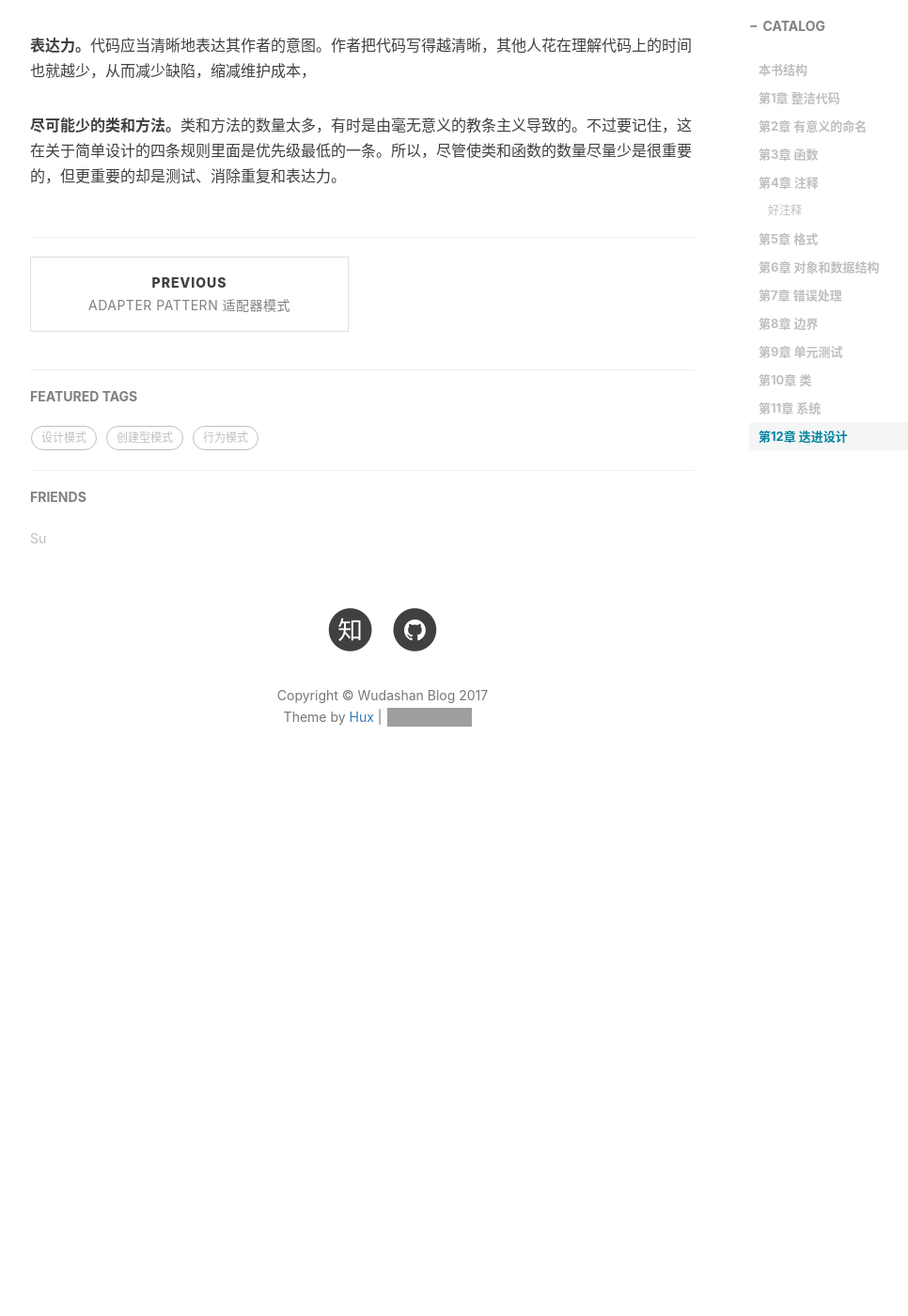
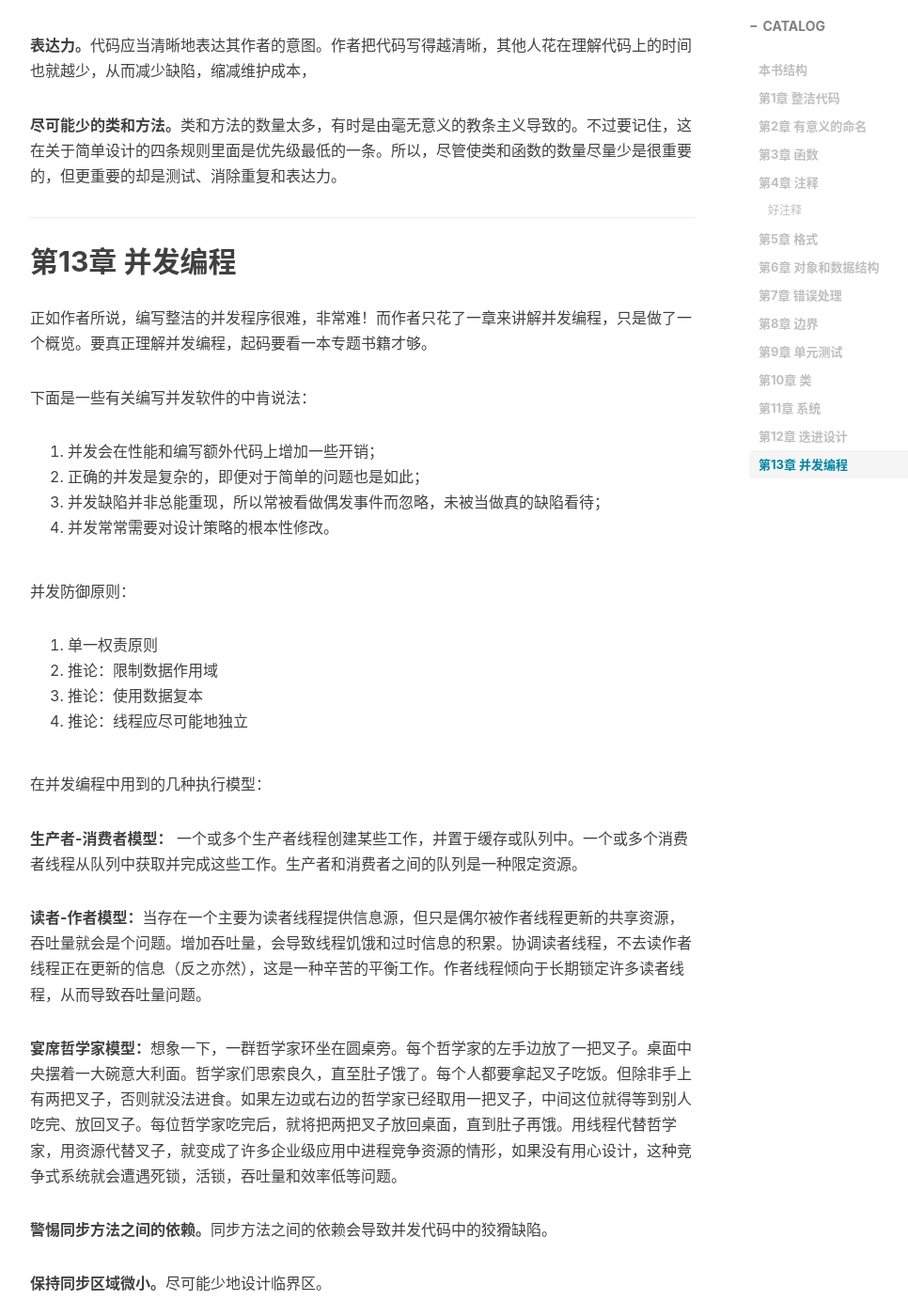
Before and after one commit to wudashan/wudashan.github.io, a Jekyll site: the page built from _posts/2017-05-03-Clean-Code-Read-Notes.markdown, in a window 1280 px wide and 1400 px high, scrolled down 7696 px. Shown: the whole window at 94% size, without its empty margins (233-1199 px from the left). Built offline with Jekyll 4.4.1, drawn with Linux system fonts in a browser that asks for light colours; nearby versions of some CDN libraries; comment, search, counter and statistics services are not loaded; before the commit the page ends 8563 px from its top, so only the background shows below that; some of the changed text lies outside the part shown; grey boxes are pictures that could not be loaded.

Commit message:
更新第13章

```diff
--- a/_posts/2017-05-03-Clean-Code-Read-Notes.markdown
+++ b/_posts/2017-05-03-Clean-Code-Read-Notes.markdown
@@ -221,3 +221,49 @@ String outputDir = context.getOptions().getScratchDir().getAbsolutePath();
 **表达力。**代码应当清晰地表达其作者的意图。作者把代码写得越清晰，其他人花在理解代码上的时间也就越少，从而减少缺陷，缩减维护成本，
 
 **尽可能少的类和方法。**类和方法的数量太多，有时是由毫无意义的教条主义导致的。不过要记住，这在关于简单设计的四条规则里面是优先级最低的一条。所以，尽管使类和函数的数量尽量少是很重要的，但更重要的却是测试、消除重复和表达力。
+
+---
+
+## 第13章 并发编程
+
+正如作者所说，编写整洁的并发程序很难，非常难！而作者只花了一章来讲解并发编程，只是做了一个概览。要真正理解并发编程，起码要看一本专题书籍才够。
+
+下面是一些有关编写并发软件的中肯说法：
+
+ 1. 并发会在性能和编写额外代码上增加一些开销；
+ 2. 正确的并发是复杂的，即便对于简单的问题也是如此；
+ 3. 并发缺陷并非总能重现，所以常被看做偶发事件而忽略，未被当做真的缺陷看待；
+ 4. 并发常常需要对设计策略的根本性修改。
+
+
+
+并发防御原则：
+
+ 1. 单一权责原则
+ 2. 推论：限制数据作用域
+ 3. 推论：使用数据复本
+ 4. 推论：线程应尽可能地独立
+
+
+在并发编程中用到的几种执行模型：
+
+**生产者-消费者模型：** 一个或多个生产者线程创建某些工作，并置于缓存或队列中。一个或多个消费者线程从队列中获取并完成这些工作。生产者和消费者之间的队列是一种限定资源。
+
+**读者-作者模型：**当存在一个主要为读者线程提供信息源，但只是偶尔被作者线程更新的共享资源，吞吐量就会是个问题。增加吞吐量，会导致线程饥饿和过时信息的积累。协调读者线程，不去读作者线程正在更新的信息（反之亦然），这是一种辛苦的平衡工作。作者线程倾向于长期锁定许多读者线程，从而导致吞吐量问题。
+
+**宴席哲学家模型：**想象一下，一群哲学家环坐在圆桌旁。每个哲学家的左手边放了一把叉子。桌面中央摆着一大碗意大利面。哲学家们思索良久，直至肚子饿了。每个人都要拿起叉子吃饭。但除非手上有两把叉子，否则就没法进食。如果左边或右边的哲学家已经取用一把叉子，中间这位就得等到别人吃完、放回叉子。每位哲学家吃完后，就将把两把叉子放回桌面，直到肚子再饿。用线程代替哲学家，用资源代替叉子，就变成了许多企业级应用中进程竞争资源的情形，如果没有用心设计，这种竞争式系统就会遭遇死锁，活锁，吞吐量和效率低等问题。
+
+
+**警惕同步方法之间的依赖。**同步方法之间的依赖会导致并发代码中的狡猾缺陷。
+
+**保持同步区域微小。**尽可能少地设计临界区。
+
+**测试线程代码。**下面是一些精炼的建议：
+
+ 1. 将伪失败看作可能的线程问题；
+ 2. 先使非线程代码可工作；
+ 3. 编写可插拔的线程代码；
+ 4. 编写可调整的线程代码；
+ 5. 运行多于处理器数量的线程；
+ 6. 在不同平台上运行；
+ 7. 调整代码并强迫错误发生。
```
